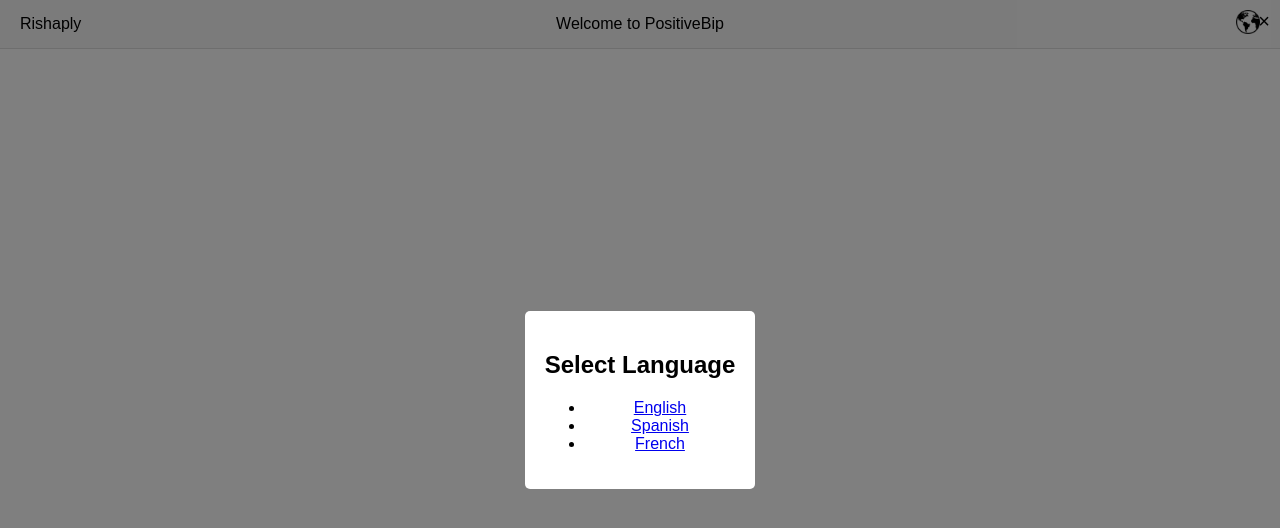
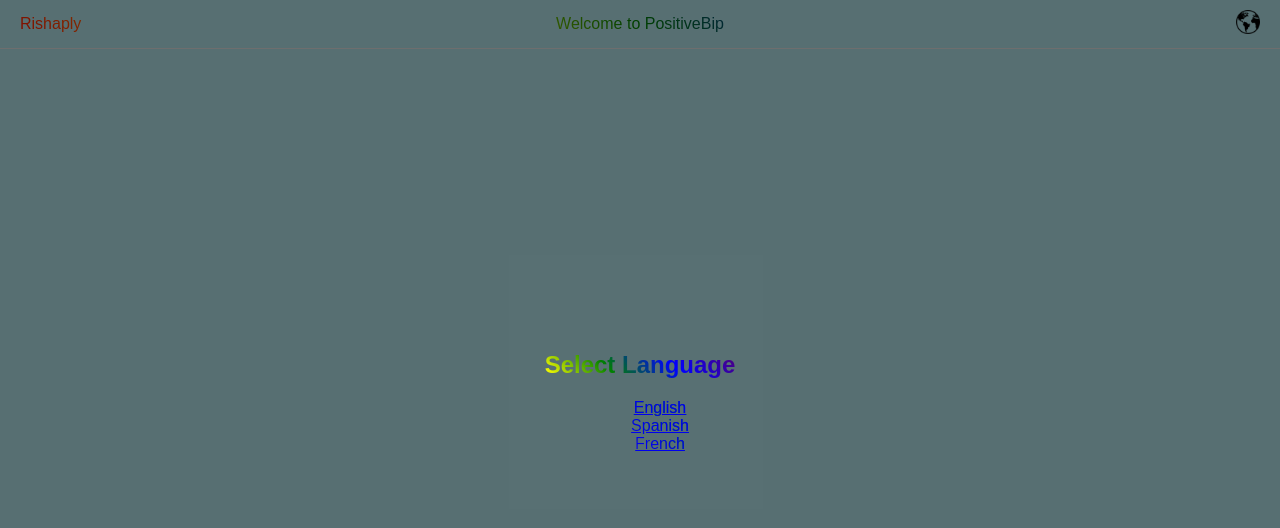
Before and after one commit to FreeFirop/PositiveBip, a plain HTML site: page index.html in a window 1280 px wide. Both pictures are taken after a click on the picture 1247 px from the left and 22 px from the top of the page. Drawn offline with Linux system fonts and the light colour scheme.

Commit message:
Update styles.css

```diff
--- a/styles.css
+++ b/styles.css
@@ -1,6 +1,8 @@
 body {
     margin: 0;
     font-family: Arial, sans-serif;
+    background-color: powderblue;
+    color: #000;
 }
 
 header {
@@ -10,6 +12,10 @@ header {
     padding: 10px 20px;
     background-color: #f8f8f8;
     border-bottom: 1px solid #ddd;
+    color: transparent; /* This hides the original color */
+    background: linear-gradient(45deg, red, orange, yellow, green, blue, indigo, violet);
+    -webkit-background-clip: text;
+    background-clip: text;
 }
 
 .header-left,
@@ -50,6 +56,11 @@ header {
     padding: 20px;
     border-radius: 5px;
     text-align: center;
+    position: relative;
+    color: transparent; /* This hides the original color */
+    background: linear-gradient(45deg, red, orange, yellow, green, blue, indigo, violet);
+    -webkit-background-clip: text;
+    background-clip: text;
 }
 
 .close-btn {
```
